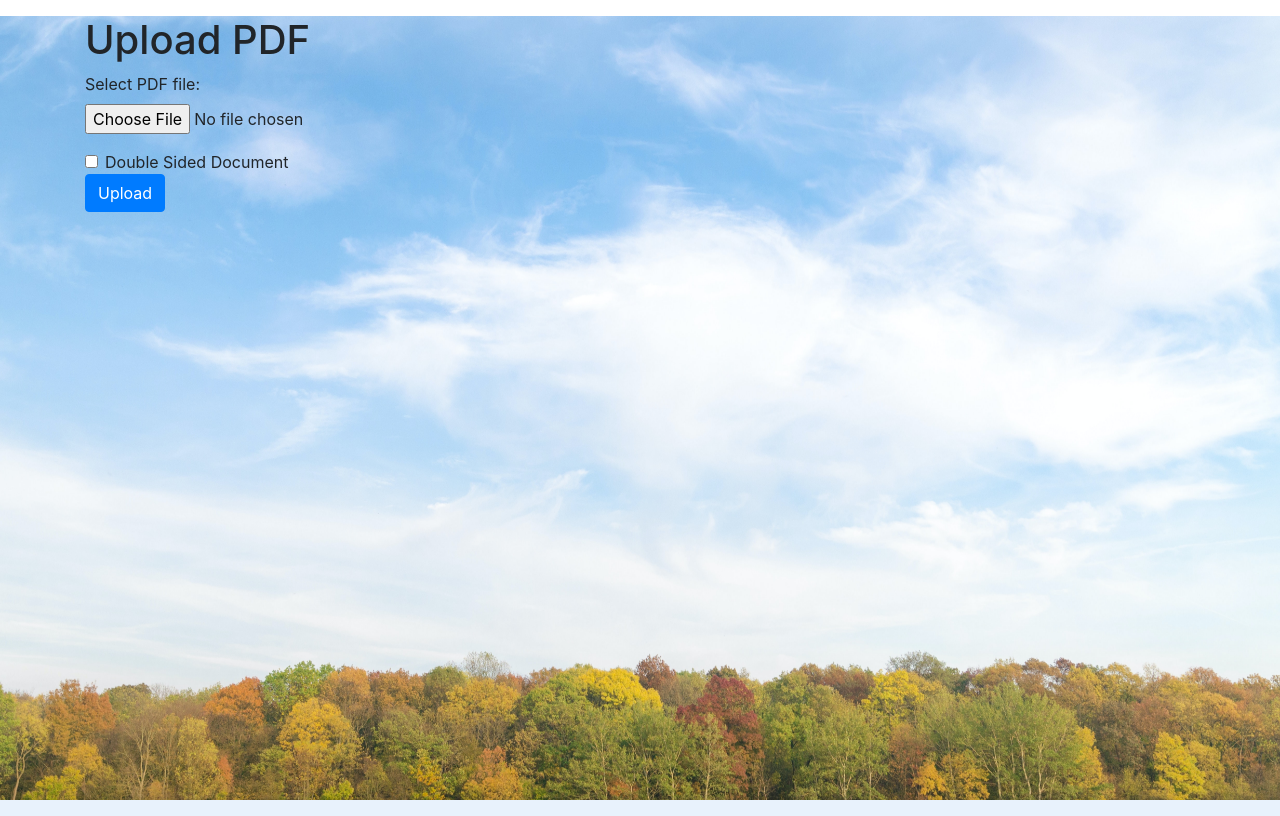
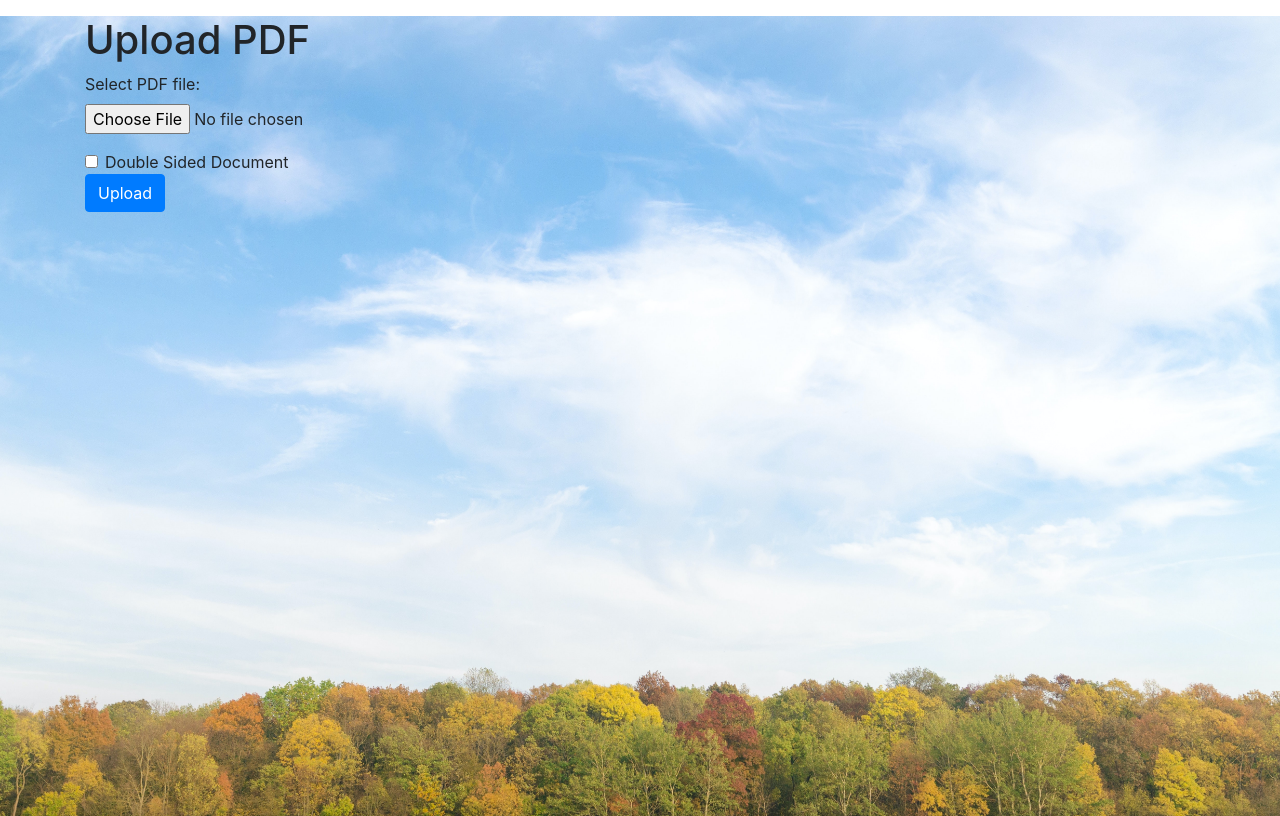
Before and after one commit to vimaleshraja/tdraudit, a Flask app: page / in a window 1280 px wide. Run offline with Flask 3, Linux system fonts and the light colour scheme.

Commit message:
Background image Fix

```diff
--- a/templates/main.html
+++ b/templates/main.html
@@ -10,13 +10,17 @@
 
     <title>Margin Check</title>
     <style>
+       body{
+        padding: 0;
+        overflow: hidden;
+    }
       .bg-image {
           background: url('../static/images/bg-image.jpg') no-repeat center center fixed;
           -webkit-background-size: cover;
           -moz-background-size: cover;
           -o-background-size: cover;
           background-size: cover;
-          height: 98vh;
+          height: 100vh;
       }
   </style>
   </head>
```
